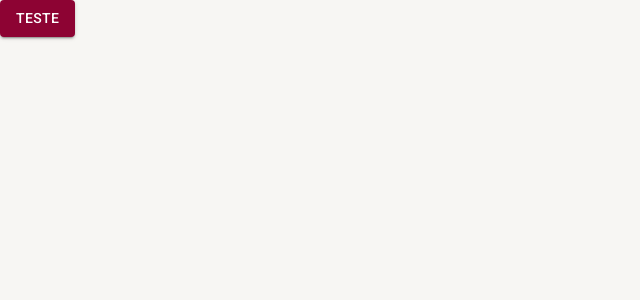
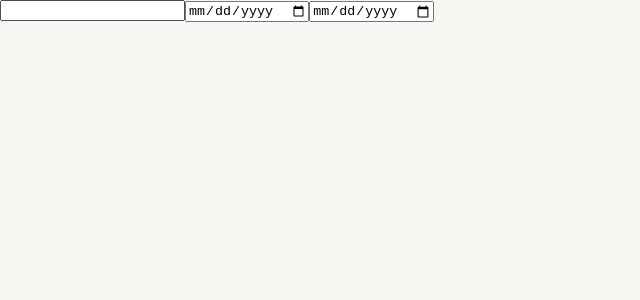
Before and after one commit to caiordev/FRONTEND_TCC, a React (Vite) app: page /pesquisa in a window 1280 px wide. Before the commit this address led to /pagina-inicial. Shown: the top 300 px of the page, without its empty margins (0-640 px from the left). Built offline with nearby package versions, Linux system fonts and the light colour scheme.

Commit message:
feat: add temas

```diff
--- a/src/app/pages/index.ts
+++ b/src/app/pages/index.ts
@@ -0,0 +1 @@
+export * from "./tela-consulta-2/TelaConsulta2";
--- a/src/app/pages/login/Login.tsx
+++ /dev/null
@@ -1,16 +0,0 @@
-import { useNavigate } from "react-router-dom";
-
-export const Login = () => {
-  const history = useNavigate();
-
-  const handleClick = () => {
-    history("/pagina-inicial");
-  };
-
-  return (
-    <div>
-      <p>Login</p>
-      <button onClick={handleClick}>Voltar</button>
-    </div>
-  );
-};
--- /dev/null
+++ b/src/app/pages/tela-consulta-2/TelaConsulta2.tsx
@@ -0,0 +1,11 @@
+export const TelaConsulta2 = () => {
+  return (
+    <div>
+      <form action="">
+        <input type="text" />
+        <input type="date" />
+        <input type="date" />
+      </form>
+    </div>
+  );
+};
--- a/src/app/routes/index.tsx
+++ b/src/app/routes/index.tsx
@@ -1,5 +1,5 @@
 import { Button } from "@mui/material";
-import { Login } from "app/pages/login/Login";
+import { TelaConsulta2 } from "app/pages";
 import { useAppThemeContext } from "app/shared/contexts/ThemeContext";
 import { Route, Routes, Navigate } from "react-router-dom";
 
@@ -15,7 +15,7 @@ export const AppRoutes = () => {
           </Button>
         }
       />
-      <Route path="/entrar" element={<Login />} />
+      <Route path="/pesquisa" element={<TelaConsulta2 />} />
 
       <Route path="*" element={<Navigate to="/pagina-inicial" />} />
     </Routes>
--- a/src/app/shared/themes/Dark.ts
+++ b/src/app/shared/themes/Dark.ts
@@ -3,6 +3,7 @@ import { cyan, red } from "@mui/material/colors";
 
 export const DarkTheme = createTheme({
   palette: {
+    mode: "dark",
     primary: {
       main: "#8D0333",
       dark: "#5A021F",
@@ -20,4 +21,7 @@ export const DarkTheme = createTheme({
       paper: "#303134",
     },
   },
+  typography: {
+    allVariants: { color: "white" },
+  },
 });
```
Also changed, not shown: src/app/pages/dashboard/Dashboard.tsx (deleted, +0 -10 lines).
